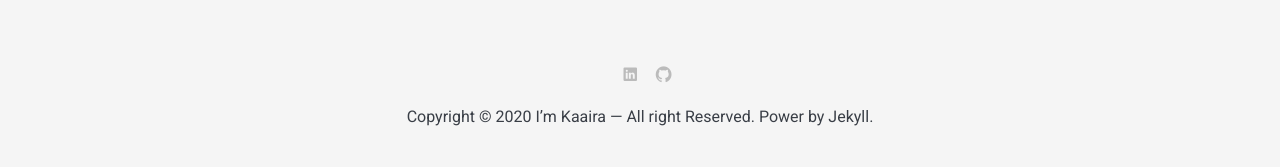
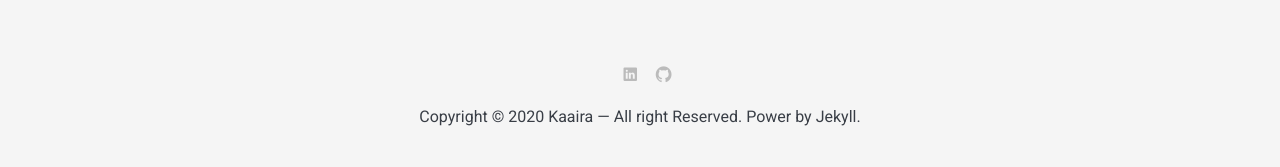
Before and after one commit to KaairaGupta/KaairaGupta.github.io, a Jekyll site: the page built from index.html, in a window 1280 px wide. Shown: the part 1222-1389 px from the top of the page. Built offline with Jekyll 4.4.1, drawn with Linux system fonts in a browser that asks for light colours; nearby versions of some CDN libraries; the list of posts is cut into pages by our own code.

```diff
--- a/_data/settings.yml
+++ b/_data/settings.yml
@@ -1,6 +1,6 @@
 #-------------------------------
 # General Site Settings
-title: I’m Kaaira
+title: Kaaira
 logo: logo.svg
 description: Kaaira Gupta's blog
 
```
